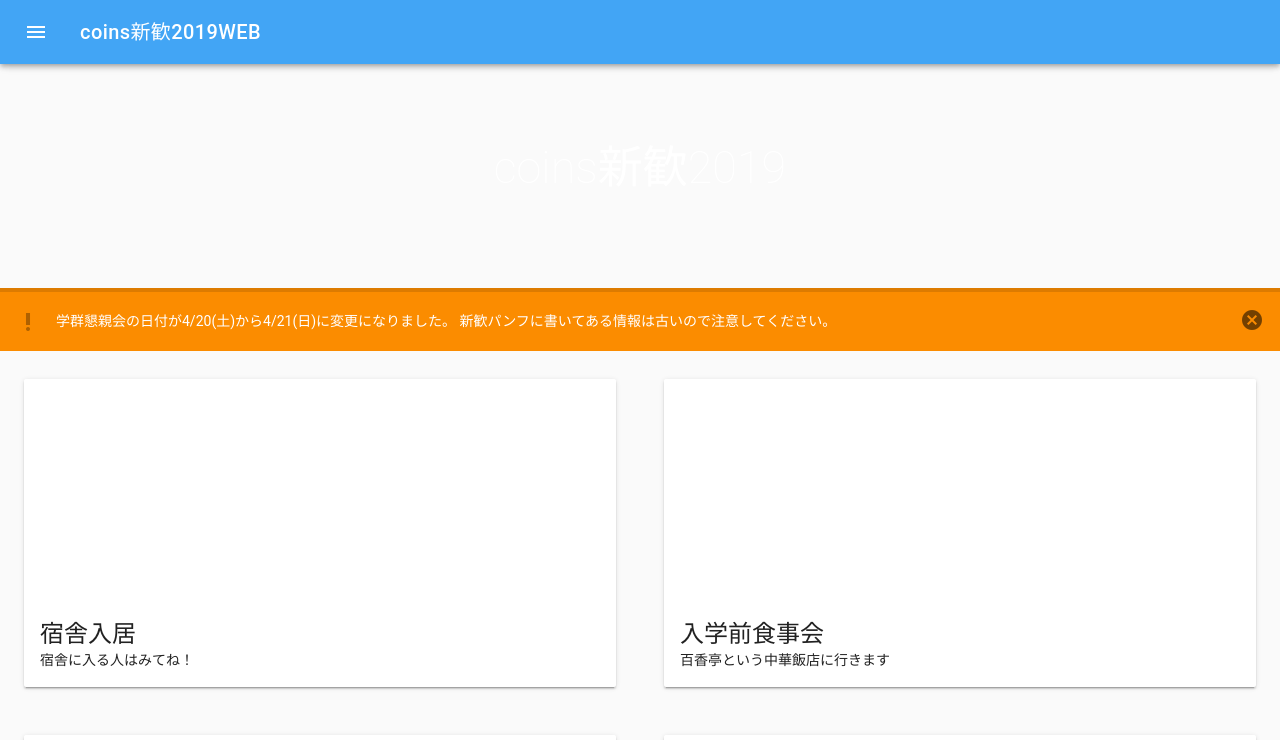
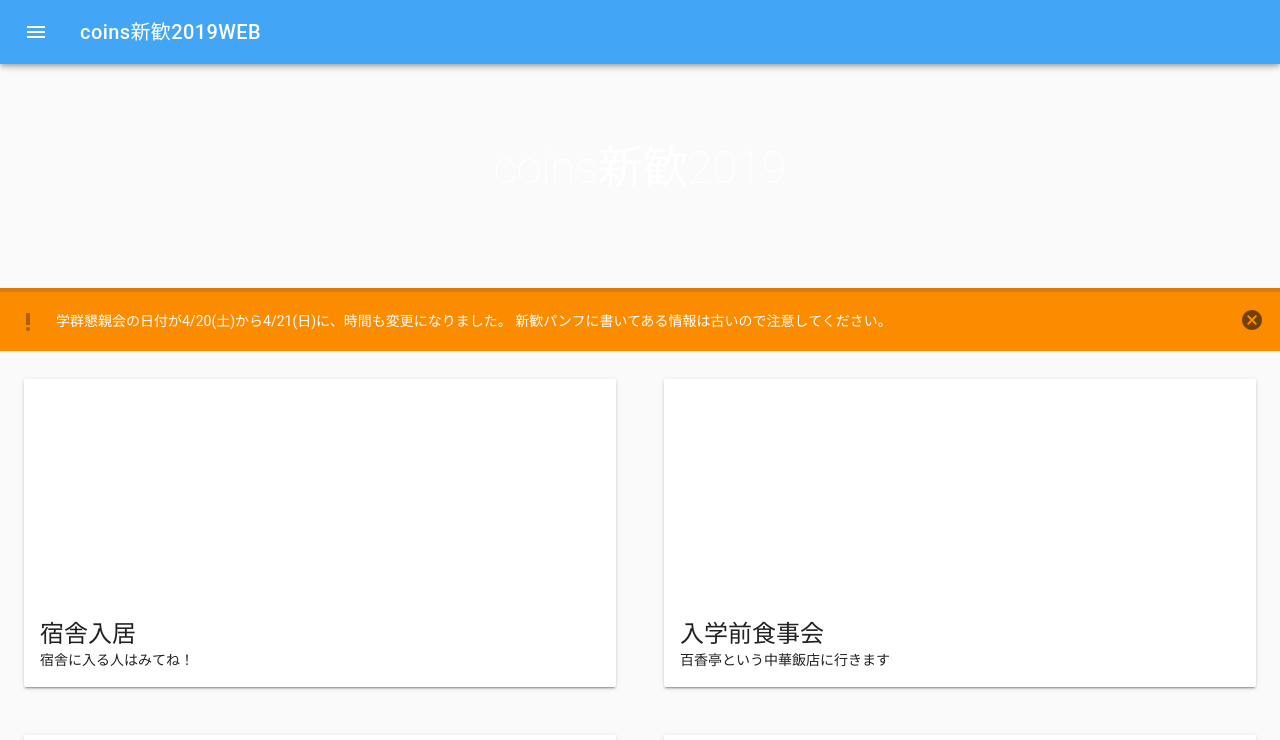
Before and after one commit to takonasu/shinkan2019, a Vue app: page / in a window 1280 px wide. Shown: the top 740 px of the page. Built offline with nearby package versions, Linux system fonts and the light colour scheme.

Commit message:
学群懇親会の情報を修正

```diff
--- a/src/components/gakugun.vue
+++ b/src/components/gakugun.vue
@@ -12,6 +12,8 @@
           <div>
             情報メディア創成学類や知識情報図書館学類の新入生と全体で関われる最初のチャンスです。
             同じ学群内での共通の趣味を持った人を探してみるのも良いでしょう！
+            <div class="font-weight-black font-italic">ただでご飯食べられるよ！！</div>
+
           </div>
         </v-card-text>
         <v-container>
@@ -22,7 +24,7 @@
               </div>
             </v-card-title>
             <v-card-text>
-              <h3>4月21日(日) 17時00分開始</h3>
+              <h3>4月21日(日) 17時30分開始</h3>
             </v-card-text>
           </v-card>
           <v-card class="mb-4">
@@ -66,7 +68,7 @@
             </v-card-title>
             <v-card-text>
               <div>集合場所には法被を着た新歓委員が待機しています。</div>
-              <div class="font-weight-bold">集合時間は16時30分です。</div>
+              <div class="font-weight-bold">集合時間は17時00分です。</div>
               <div>※直接グローバルビレッジに来ていただいても構いません。</div>
               <div>平砂学生宿舎 共用棟前</div>
               <div>〒305-0005 茨城県つくば市天久保２丁目１</div>
--- a/src/components/top.vue
+++ b/src/components/top.vue
@@ -1,7 +1,7 @@
 <template>
   <div>
     <v-alert v-cloak v-model="alert" type="warning" dismissible class="mt-0">
-      学群懇親会の日付が4/20(土)から4/21(日)に変更になりました。
+      学群懇親会の日付が4/20(土)から4/21(日)に、時間も変更になりました。
       新歓パンフに書いてある情報は古いので注意してください。
     </v-alert>
     <v-layout row wrap>
```
